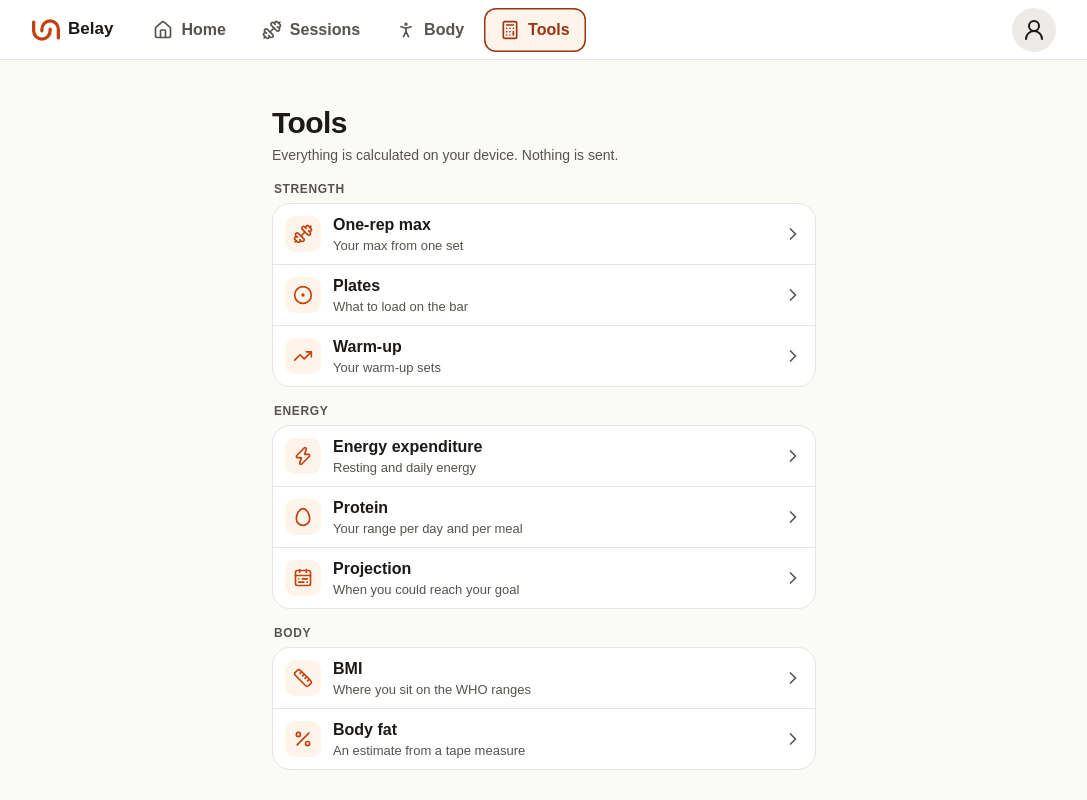
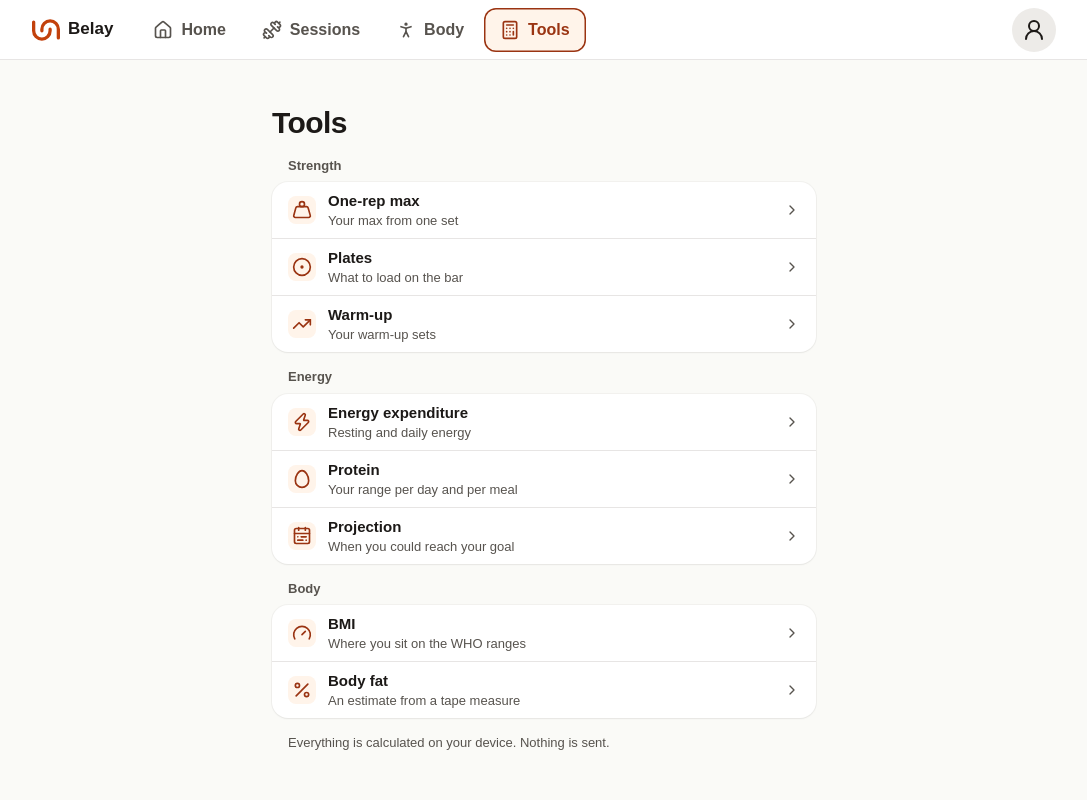
Before and after one commit to MorganKryze/belay, a React (Vite) app in the folder apps/web/: page /tools in a window 1280 px wide. Shown: the whole page, without its empty margins (96-1183 px from the left). Built offline with nearby package versions, Linux system fonts and the light colour scheme; no server answers; a web font is replaced by a local one.

Commit message:
feat(web): Outils lists its tools in grouped rows, each icon saying one thing

```diff
--- a/apps/web/src/routes/tools.tsx
+++ b/apps/web/src/routes/tools.tsx
@@ -1,28 +1,28 @@
 import { TOOL_GROUPS, type ToolId } from "@belay/shared/tools/catalog";
-import { Link } from "@tanstack/react-router";
 import {
   CalendarRange,
-  ChevronRight,
   CircleDot,
-  Dumbbell,
   Egg,
+  Gauge,
   type LucideIcon,
   Percent,
-  Ruler,
   TrendingUp,
+  Weight,
   Zap,
 } from "lucide-react";
 import { useTranslation } from "react-i18next";
+import { GroupedList, RowLink } from "@/components/grouped-list";
 import { PageHeader } from "@/components/page-header";
 
+// Each icon says one thing across the app: the dumbbell stays Séances' and the ruler Corps'.
 const ICONS: Record<ToolId, LucideIcon> = {
-  "one-rep-max": Dumbbell,
+  "one-rep-max": Weight,
   plates: CircleDot,
   warmup: TrendingUp,
   energy: Zap,
   protein: Egg,
   projection: CalendarRange,
-  bmi: Ruler,
+  bmi: Gauge,
   "body-fat": Percent,
 };
 
@@ -30,44 +30,26 @@ export function Tools() {
   const { t } = useTranslation();
   return (
     <section className="flex flex-col gap-4">
-      <PageHeader title={t("tools.title")}>
-        <p className="mt-1 text-sm text-muted-foreground">{t("tools.lead")}</p>
-      </PageHeader>
+      <PageHeader title={t("tools.title")} />
       {TOOL_GROUPS.map((group) => (
-        <div key={group.id}>
-          <h2 className="mx-0.5 mb-1.5 text-xs font-semibold tracking-wider text-muted-foreground uppercase">
-            {t(`tools.groups.${group.id}`)}
-          </h2>
-          <ul className="overflow-hidden rounded-2xl border border-border bg-card">
-            {group.tools.map((id) => {
-              const Icon = ICONS[id];
-              return (
-                <li key={id} className="border-t border-border first:border-t-0">
-                  <Link
-                    to="/tools/$toolId"
-                    params={{ toolId: id }}
-                    className="press-tint flex min-h-15 items-center gap-3 px-3 py-2"
-                  >
-                    <span className="grid size-9 shrink-0 place-items-center rounded-chip bg-primary-soft text-primary">
-                      <Icon aria-hidden className="size-5" />
-                    </span>
-                    <span className="flex flex-col">
-                      <span className="font-semibold">{t(`tools.items.${id}.name`)}</span>
-                      <span className="text-[13px] leading-snug text-muted-foreground">
-                        {t(`tools.items.${id}.hint`)}
-                      </span>
-                    </span>
-                    <ChevronRight
-                      aria-hidden
-                      className="ml-auto size-5 shrink-0 text-muted-foreground"
-                    />
-                  </Link>
-                </li>
-              );
-            })}
-          </ul>
-        </div>
+        <GroupedList key={group.id} label={t(`tools.groups.${group.id}`)}>
+          {group.tools.map((id) => (
+            <RowLink
+              key={id}
+              to="/tools/$toolId"
+              params={{ toolId: id }}
+              icon={ICONS[id]}
+              label={t(`tools.items.${id}.name`)}
+              sub={t(`tools.items.${id}.hint`)}
+              trailing="push"
+            />
+          ))}
+        </GroupedList>
       ))}
+      {/* Under the last list rather than as its footer: it speaks for every tool. */}
+      <p className="px-4 text-(length:--text-secondary) leading-(--text-secondary--line-height) text-muted-foreground">
+        {t("tools.lead")}
+      </p>
     </section>
   );
 }
```
Also changed, not shown: 2 other files (tests, documents, lock files or other folders).
